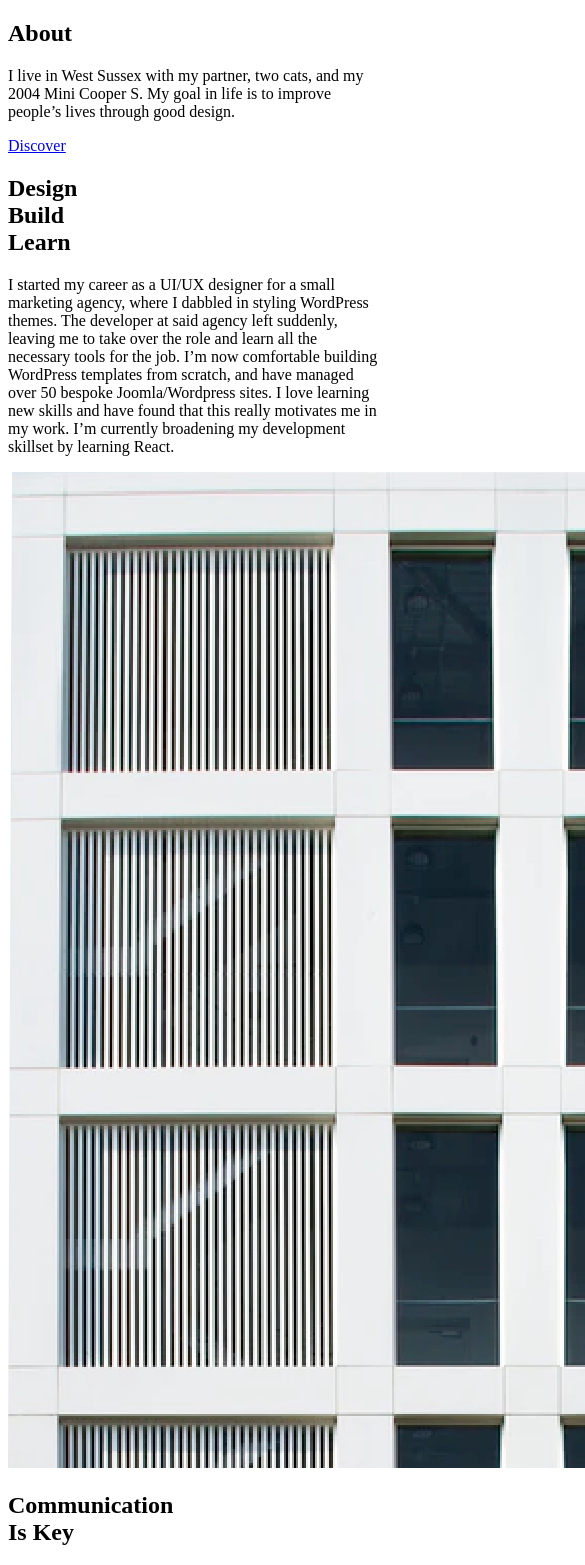
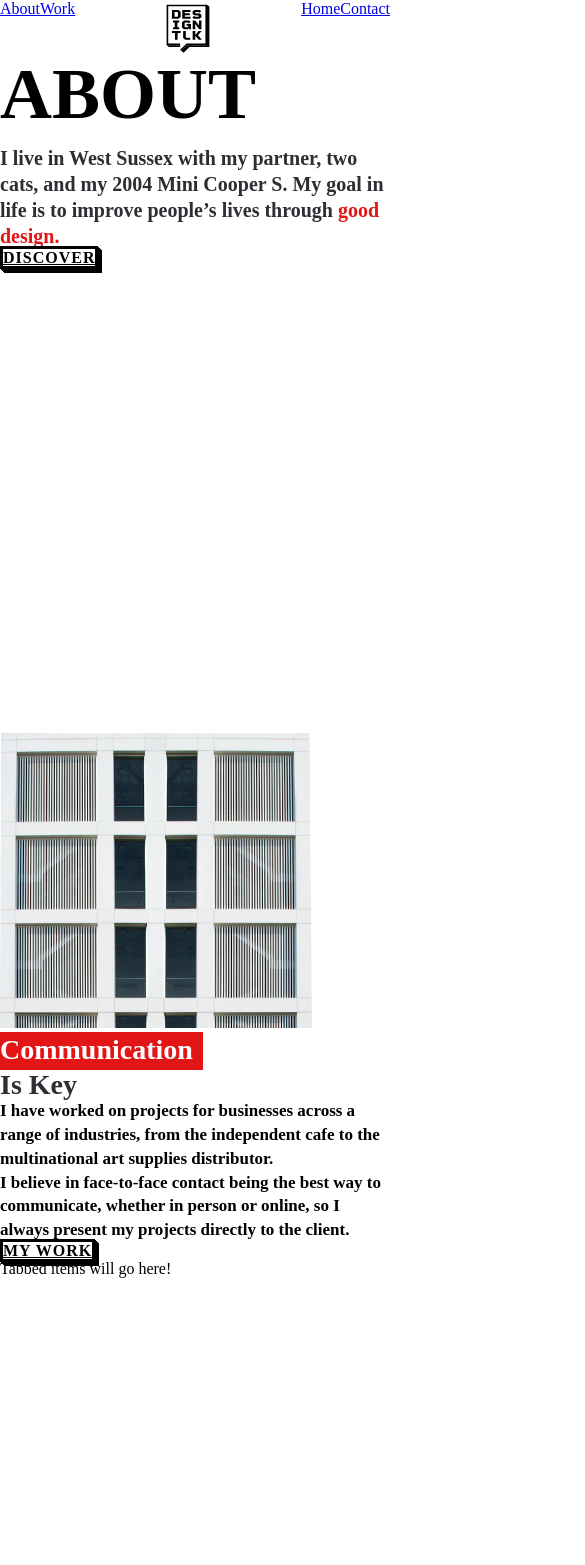
Before and after one commit to rubenkretek/portfolio-react, a React (Create React App) app: page /about in a window 390 px wide. Shown: the top 1565 px of the page, 585 px wide, since content can reach past the window. After the commit the page ends 1278 px from the top, so only its background shows below. Built offline with nearby package versions, Linux system fonts and the light colour scheme.

Commit message:
Build: Created Nav and pages

```diff
--- a/package.json
+++ b/package.json
@@ -8,6 +8,8 @@
     "@testing-library/user-event": "^12.6.0",
     "components": "^0.1.0",
     "framer-motion": "^3.1.1",
+    "include-media": "^1.4.9",
+    "node-sass": "4.12",
     "react": "^17.0.1",
     "react-dom": "^17.0.1",
     "react-intersection-observer": "^8.31.0",
--- a/src/App.js
+++ b/src/App.js
@@ -1,8 +1,34 @@
+import Nav from './components/Nav'
+import Home from './pages/Home'
 import AboutUs from './pages/AboutUs'
+import Contact from './pages/Contact'
+import Work from './pages/Work'
+import './styles/global.scss'
+import { Switch, Route } from 'react-router-dom';
+
+
+
 
 function App() {
   return (
-    <AboutUs />
+    <>
+      <Nav />
+      <Switch>
+        <Route path="/" exact>
+          <Home />
+        </Route>
+        <Route path="/about">
+          <AboutUs />
+        </Route>
+        <Route path="/work">
+          <Work />
+        </Route>
+        <Route path="/contact">
+          <Contact />
+        </Route>
+      </Switch>
+
+    </>
   );
 }
 
--- a/src/components/AboutInfo.js
+++ b/src/components/AboutInfo.js
@@ -25,7 +25,7 @@ const AboutInfo = () => {
                 </p>
                 </div>
                 <div>
-                    <img src={building} alt="White square building" />
+                    <img src={building} alt="White square building" class="building" />
                 </div>
             </section>
         </div>
--- /dev/null
+++ b/src/components/Nav.js
@@ -0,0 +1,33 @@
+import React from 'react';
+import '../styles/components/nav.scss';
+import { Link } from 'react-router-dom';
+import logo from '../img/black-logo.svg';
+
+const Nav = () => {
+    return (
+        <nav className="main-nav">
+            <div className="nav-container">
+                <div className="top-bar-left">
+                    <ul className="menu">
+                        <li><Link to="/about">About</Link></li>
+                        <li><Link to="/work">Work</Link></li>
+                    </ul>
+                </div>
+                <div className="top-bar-center">
+                    <Link to="/">
+                        <img className="nav-logo" src={logo} alt="Design talk logo" />
+                    </Link>
+                </div>
+                <div className="top-bar-right">
+                    <ul className="menu">
+                        <li><Link to="/">Home</Link></li>
+                        <li><Link to="/contact">Contact</Link></li>
+                    </ul>
+                </div>
+            </div>
+        </nav>
+    )
+
+}
+
+export default Nav;
--- a/src/index.js
+++ b/src/index.js
@@ -2,10 +2,14 @@ import React from 'react';
 import ReactDOM from 'react-dom';
 import App from './App';
 import reportWebVitals from './reportWebVitals';
+import { BrowserRouter } from 'react-router-dom';
 
 ReactDOM.render(
   <React.StrictMode>
-    <App />
+    <BrowserRouter>
+      <App />
+    </BrowserRouter>
+
   </React.StrictMode>,
   document.getElementById('root')
 );
--- /dev/null
+++ b/src/pages/Contact.js
@@ -0,0 +1,13 @@
+import React from 'react';
+//Page components
+
+
+const Contact = () => {
+    return (
+        <div>
+            This is the contact
+        </div>
+    )
+}
+
+export default Contact;
--- /dev/null
+++ b/src/pages/Home.js
@@ -0,0 +1,13 @@
+import React from 'react';
+//Page components
+
+
+const Home = () => {
+    return (
+        <div>
+            This is Home
+        </div>
+    )
+}
+
+export default Home;
--- /dev/null
+++ b/src/pages/Work.js
@@ -0,0 +1,13 @@
+import React from 'react';
+//Page components
+
+
+const Work = () => {
+    return (
+        <div>
+            This is the portfolio
+        </div>
+    )
+}
+
+export default Work;
--- /dev/null
+++ b/src/styles/components/nav.scss
@@ -0,0 +1,18 @@
+.main-nav {
+  .nav-container {
+    display: flex;
+    max-width: 1440px;
+    margin: 0 auto;
+    width: 100%;
+    justify-content: space-between;
+  }
+  .menu {
+    list-style: none;
+    padding: none;
+    margin: none;
+    display: flex;
+  }
+  .nav-logo {
+    width: 60px;
+  }
+}
--- /dev/null
+++ b/src/styles/global.scss
@@ -0,0 +1,190 @@
+@import "include-media/dist/_include-media.scss";
+
+/*
+Exmaples of breakpoints
+@include media(">phone") {
+    color: green;
+  }
+  @include media(">tablet") {
+    color: red;
+  }
+  @include media(">desktop") {
+    color: yellow;
+  }
+*/
+.building {
+  max-width: 80%;
+}
+* {
+  margin: 0;
+  padding: 0;
+  box-sizing: border-box;
+}
+// Typography
+body {
+  font-weight: 500;
+}
+
+h2,
+.heading-h2 {
+  font-size: 22px;
+  font-weight: 600;
+}
+
+h3,
+.heading-h3 {
+  font-size: 20px;
+  line-height: 1.2;
+  font-weight: 600;
+  margin-top: 15px;
+}
+
+h4,
+.heading-h4 {
+  font-size: 16px;
+  line-height: 1.2;
+  font-weight: 600;
+  text-transform: lowercase;
+}
+
+p {
+  font-weight: 500;
+}
+
+a,
+.hyperlink {
+  &:hover,
+  &:focus {
+    text-decoration: underline;
+  }
+}
+.heading-medium {
+  line-height: 1.05;
+  color: #2d2e33;
+  font-family: neue-haas-grotesk-display;
+  font-weight: 900;
+  letter-spacing: 0;
+  font-size: clamp(28px, 4vw, 2.8rem);
+}
+
+.heading-large {
+  font-size: clamp(3rem, 7vw, 6rem);
+  line-height: 1;
+  font-weight: 900;
+  letter-spacing: 0;
+  font-style: normal;
+  margin-bottom: 25px;
+}
+
+.heading-xlarge {
+  line-height: 0.85;
+  color: #000;
+  font-family: neue-haas-grotesk-display;
+  font-weight: 900;
+  text-transform: uppercase;
+  letter-spacing: 0;
+  font-size: clamp(4.5rem, 14.5vw, 7.8rem);
+  word-wrap: break-word;
+  margin-bottom: 20px;
+}
+
+.text {
+  &--banner {
+    font-size: clamp(20px, 3vw, 24px);
+    line-height: 1.3;
+    color: #2d2e33;
+    font-family: neue-haas-grotesk-display;
+    font-weight: 700;
+    letter-spacing: 0;
+  }
+
+  &--red {
+    color: #e31617;
+  }
+
+  &--lead {
+    font-size: 17px;
+    line-height: 1.4;
+    font-weight: 700;
+    letter-spacing: 0;
+  }
+
+  &--meta {
+    font-size: 16px;
+    line-height: 1.4;
+    color: #000;
+    font-weight: 600;
+    letter-spacing: 0;
+  }
+
+  &--red-highlight {
+    background: #e31617;
+    color: #fff;
+    display: inline-block;
+    padding: 3px 10px 5px;
+    margin-left: -10px;
+  }
+
+  &--centered {
+    text-align: center;
+  }
+
+  &--light {
+    color: #fff;
+  }
+}
+
+// Buttons
+.button {
+  background-color: #fff;
+  color: #000;
+  border: 3px solid #000;
+  box-shadow: 1px 1px 0px #000, 2px 2px 0px #000, 3px 3px 0px #000,
+    4px 4px 0px #000;
+  transition: all 0.3s ease;
+  font-weight: 700;
+  text-transform: uppercase;
+  letter-spacing: 1px;
+
+  &:hover,
+  &:focus {
+    box-shadow: 1px 1px 0px #e31617, 2px 2px 0px #e31617, 3px 3px 0px #e31617,
+      4px 4px 0px #e31617;
+    background: #fff;
+    color: #000;
+  }
+
+  &--secondary {
+    background-color: #000;
+    color: #fff;
+    border-color: #fff;
+    box-shadow: 1px 1px 0px #fff, 2px 2px 0px #fff, 3px 3px 0px #fff,
+      4px 4px 0px #fff;
+    &:hover,
+    &:focus {
+      box-shadow: 1px 1px 0px #e31617, 2px 2px 0px #e31617, 3px 3px 0px #e31617,
+        4px 4px 0px #e31617;
+      background: #000;
+      color: #fff;
+    }
+  }
+
+  &--icon {
+    font-size: 20px;
+    padding: 10px 20px;
+  }
+}
+
+.arrow-link {
+  color: #2d2e33;
+  text-decoration: none;
+  cursor: pointer;
+  font-weight: 600;
+
+  &::after {
+    content: "\f30b";
+    font-family: Fontawesome;
+    margin-left: 5px;
+    font-size: 14px;
+  }
+}
```
Also changed, not shown: 2 other files (tests, documents, lock files or other folders).
